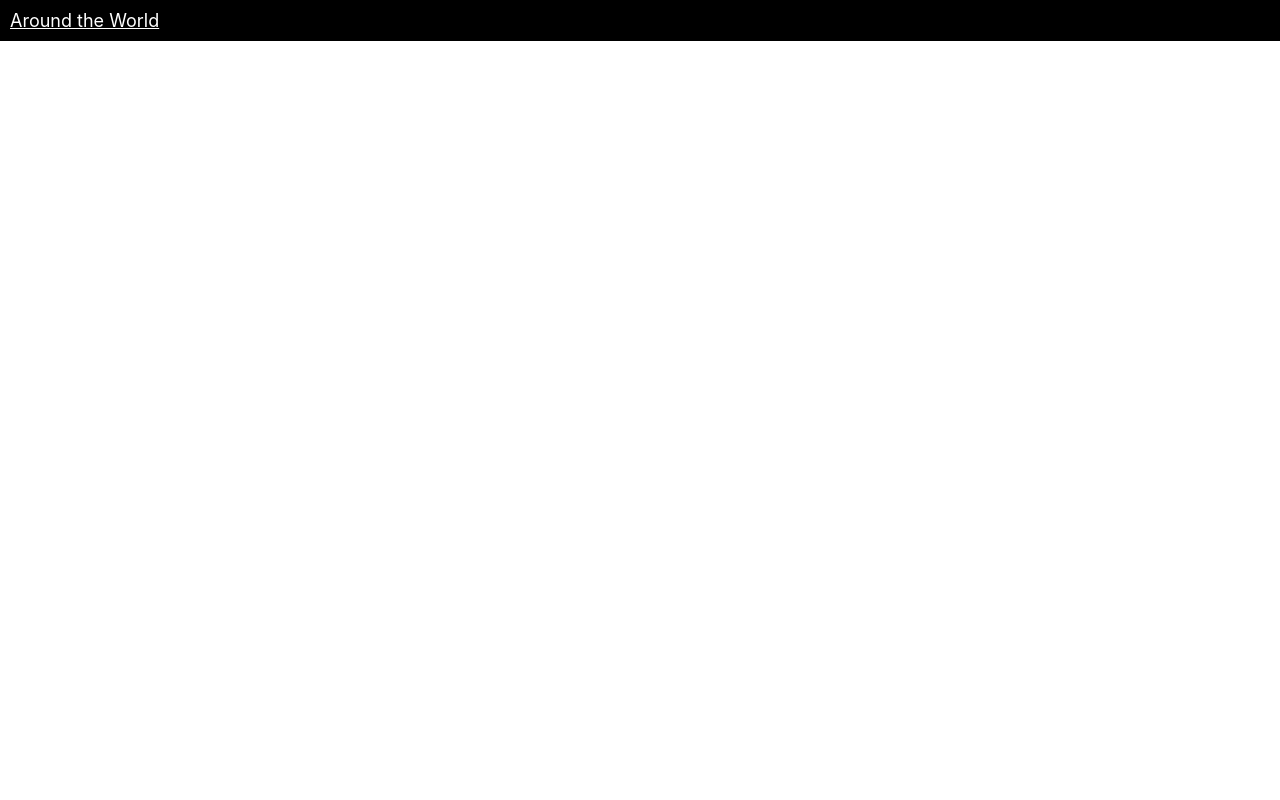
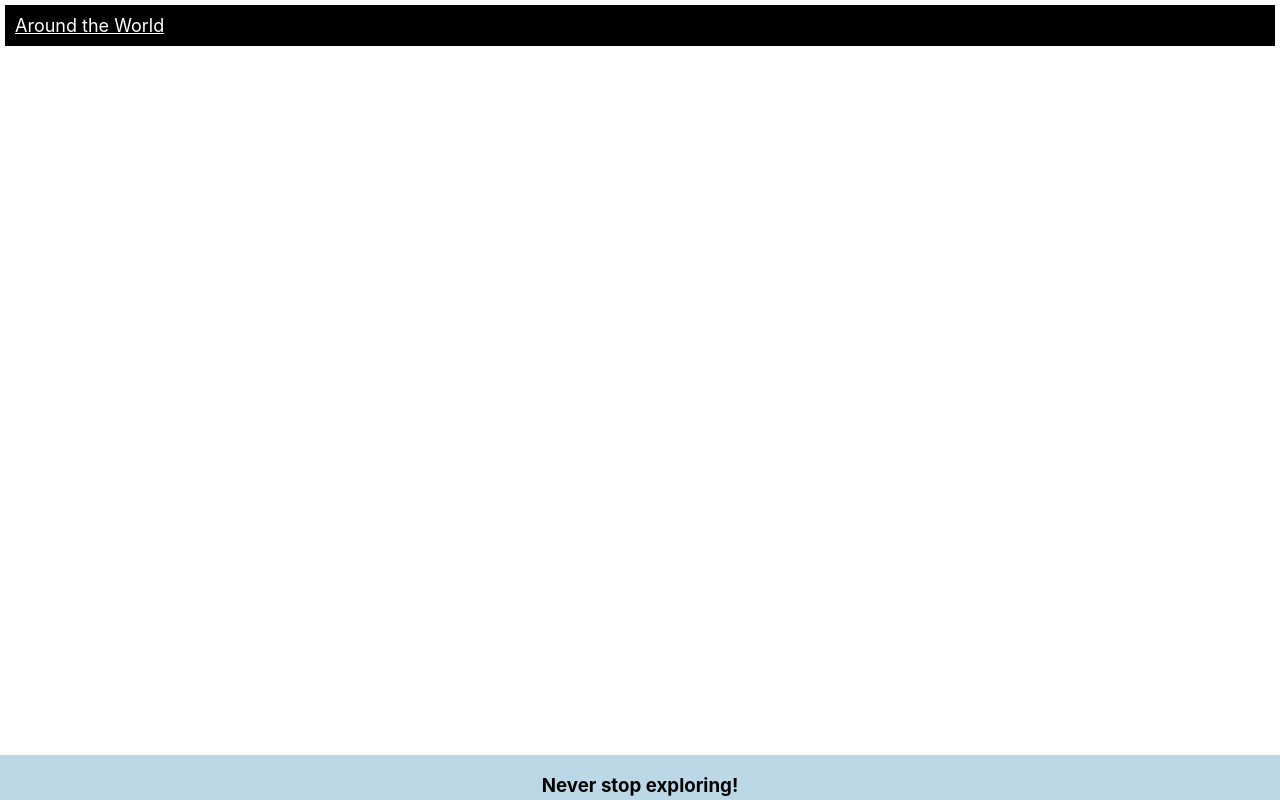
Before and after one commit to SWIRTH9092/project3_frontend, a React (Create React App) app: page /create in a window 1280 px wide. Built offline with nearby package versions, Linux system fonts and the light colour scheme.

Commit message:
updated form and added css

```diff
--- a/src/App.js
+++ b/src/App.js
@@ -1,11 +1,13 @@
 import { Outlet } from "react-router-dom"
 import Header from "./components/Header"
+import Footer from "./components/Footer"
 
 function App() {
   return (
     <div className="App">
       <Header />
-      <Outlet />
+      <Outlet className="main"/>
+      <Footer/>
     </div>
   )
 }
--- /dev/null
+++ b/src/components/Footer.js
@@ -0,0 +1,9 @@
+function Footer() {
+    return (
+        <div className="footer">
+            <h3>Never stop exploring!</h3>
+        </div>
+    )
+}
+
+export default Footer
--- a/src/index.css
+++ b/src/index.css
@@ -1,5 +1,6 @@
 body {
-  margin: 0;
+  text-align: center;
+  margin: 5px;
   font-family: -apple-system, BlinkMacSystemFont, 'Segoe UI', 'Roboto', 'Oxygen',
     'Ubuntu', 'Cantarell', 'Fira Sans', 'Droid Sans', 'Helvetica Neue',
     sans-serif;
@@ -11,3 +12,59 @@ code {
   font-family: source-code-pro, Menlo, Monaco, Consolas, 'Courier New',
     monospace;
 }
+
+.footer{
+  background-color: rgb(188, 216, 231);
+  position: fixed;
+  bottom: 0;
+  left: 0;
+  width: 100%;
+  height: 5%;
+  align-items: center;
+  text-align: center;
+  padding-bottom: 5px;
+}
+
+form {
+  font-family: sans-serif;
+  display: flex;
+  text-align: center;
+  align-items: center;
+  flex-direction: column;
+  outline: 0;
+  margin: 0 auto;
+width:250px;
+
+
+}
+
+input {
+  display: block;
+  min-width: 90%;
+  margin: 1em;
+  padding: 1em;
+  width: 35em;
+  border-radius: 8px;
+  border-style: none;
+  border: 1px solid #e4e6e8;
+  transition: 0.1s ease;
+}
+
+input:hover {
+  border-color: rgb(90, 171, 233);
+}
+
+button {
+  padding: 1em;
+  border: 1px solid #e4e6e8;
+  border-radius: 5px;
+  cursor: pointer;
+  transition: 0.1s ease-in;
+  margin: 0 auto;
+  width:250px;
+}
+
+button:hover {
+  background-color: palevioletred;
+  color: white;
+}
--- a/src/pages/Show.js
+++ b/src/pages/Show.js
@@ -1,4 +1,5 @@
 import { useLoaderData, Form } from "react-router-dom"
+// import { TextField } from '@mui/material';
 
 function Show(props) {
     const place = useLoaderData()
@@ -11,9 +12,9 @@ function Show(props) {
 
         <h2>Update {place.title}</h2>
         <Form action={`/update/${place._id}`} method="post">
-          <input type="input" name="title" placeholder="place title"/>
-          <input type="input" name="category" placeholder="place category"/>
-          <input type="input" name="image" placeholder="place picture" />
+          <input type="input" name="title" placeholder="place title" defaultValue={place.title}/>
+          <input type="input" name="category" placeholder="place category" defaultValue={place.category}/>
+          <input type="input" name="image" placeholder="place picture" defaultValue={place.url}/>
           <input type="submit" value={`update ${place.title}`}/>
         </Form>
 
```
Also changed, not shown: package.json (+7 -0 lines), 1 other file (tests, documents, lock files or other folders).
